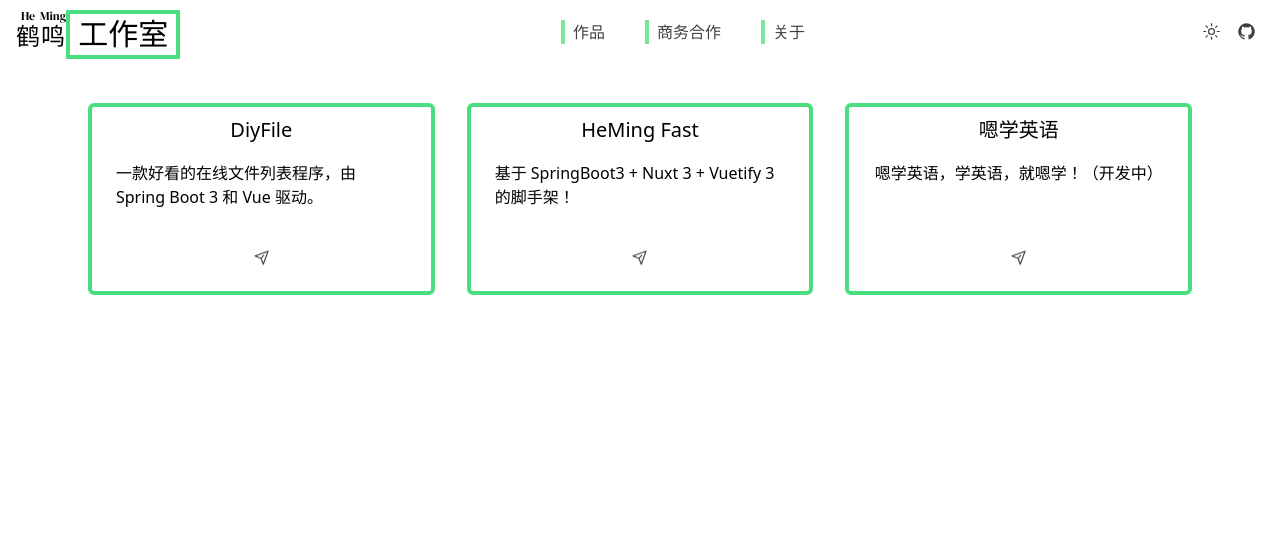
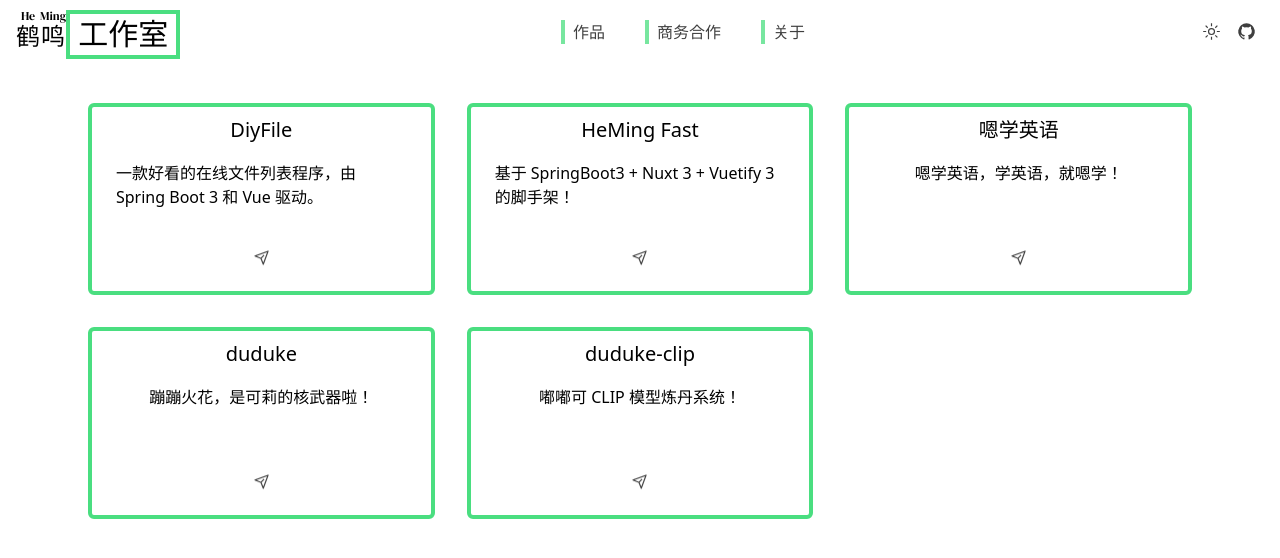
Before and after one commit to ziyume-dev/heming, a Nuxt app: page /gallery in a window 1280 px wide. Shown: the top 558 px of the page. Built offline with nearby package versions, Linux system fonts and the light colour scheme; a web font is replaced by a local one.

Commit message:
doc(gallery):更新内容

```diff
--- a/pages/gallery.vue
+++ b/pages/gallery.vue
@@ -14,9 +14,21 @@
   },
   {
     title: '嗯学英语',
-    desc: '嗯学英语，学英语，就嗯学！（开发中）',
+    desc: '嗯学英语，学英语，就嗯学！',
     href: 'https://github.com/besscroft/enstudy',
     target_title: 'GitHub',
+  },
+  {
+    title: 'duduke',
+    desc: '蹦蹦火花，是可莉的核武器啦！',
+    href: '#',
+    target_title: 'N/A',
+  },
+  {
+    title: 'duduke-clip',
+    desc: '嘟嘟可 CLIP 模型炼丹系统！',
+    href: '#',
+    target_title: 'N/A',
   },
 ])
 
```
